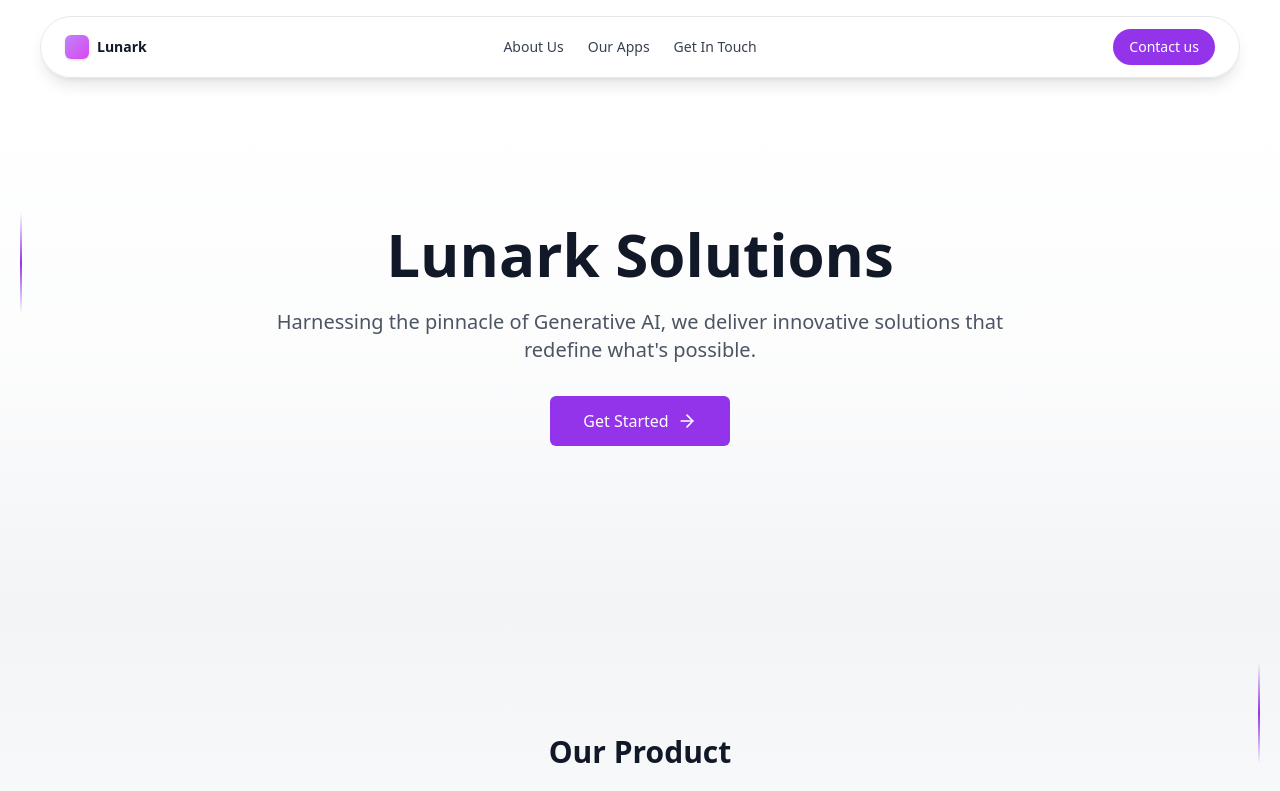
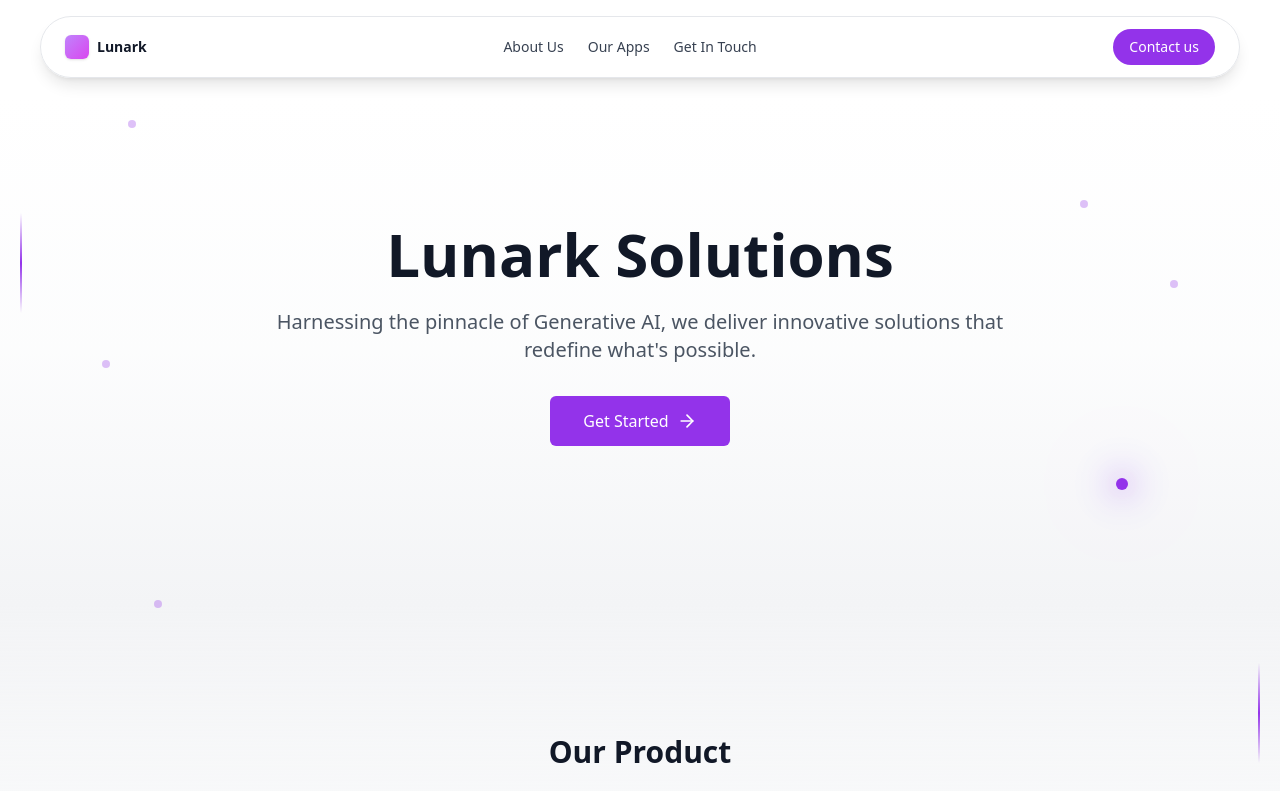
Before and after one commit to LunarkSolutions/Lunark_Website, a React (Vite) app: page / in a window 1280 px wide. Shown: the top 791 px of the page. Built offline with nearby package versions, Linux system fonts and the light colour scheme.

Commit message:
Add Animated Purple Light-Up Balls

```diff
--- a/src/App.tsx
+++ b/src/App.tsx
@@ -26,6 +26,14 @@ function App() {
       <div className="animated-line animated-line-left"></div>
       <div className="animated-line animated-line-right"></div>
 
+      {/* Animated purple balls */}
+      <div className="animated-ball ball-1"></div>
+      <div className="animated-ball ball-2"></div>
+      <div className="animated-ball ball-3"></div>
+      <div className="animated-ball ball-4"></div>
+      <div className="animated-ball ball-5"></div>
+      <div className="animated-ball ball-6"></div>
+
       <Routes>
         <Route path="/" element={<HomePage />} />
         <Route path="/watcheat" element={<WatchEatPage />} />
--- a/src/index.css
+++ b/src/index.css
@@ -104,4 +104,75 @@
       opacity: 0;
     }
   }
+
+  .animated-ball {
+    position: fixed;
+    width: 8px;
+    height: 8px;
+    background: #9333ea;
+    border-radius: 50%;
+    z-index: 5;
+    opacity: 0.3;
+    transition: all 0.3s ease;
+  }
+
+  .animated-ball.light-up {
+    opacity: 1;
+    box-shadow: 0 0 20px #9333ea, 0 0 40px #9333ea, 0 0 60px #9333ea;
+    transform: scale(1.5);
+  }
+
+  .ball-1 {
+    top: 15%;
+    left: 10%;
+    animation: lightUpCycle 4s infinite;
+  }
+
+  .ball-2 {
+    top: 25%;
+    right: 15%;
+    animation: lightUpCycle 4s infinite 1s;
+  }
+
+  .ball-3 {
+    top: 45%;
+    left: 8%;
+    animation: lightUpCycle 4s infinite 2s;
+  }
+
+  .ball-4 {
+    top: 60%;
+    right: 12%;
+    animation: lightUpCycle 4s infinite 0.5s;
+  }
+
+  .ball-5 {
+    top: 75%;
+    left: 12%;
+    animation: lightUpCycle 4s infinite 3s;
+  }
+
+  .ball-6 {
+    top: 35%;
+    right: 8%;
+    animation: lightUpCycle 4s infinite 1.5s;
+  }
+
+  @keyframes lightUpCycle {
+    0%, 80% {
+      opacity: 0.3;
+      box-shadow: none;
+      transform: scale(1);
+    }
+    85%, 95% {
+      opacity: 1;
+      box-shadow: 0 0 20px #9333ea, 0 0 40px #9333ea, 0 0 60px #9333ea;
+      transform: scale(1.5);
+    }
+    100% {
+      opacity: 0.3;
+      box-shadow: none;
+      transform: scale(1);
+    }
+  }
 }
```
